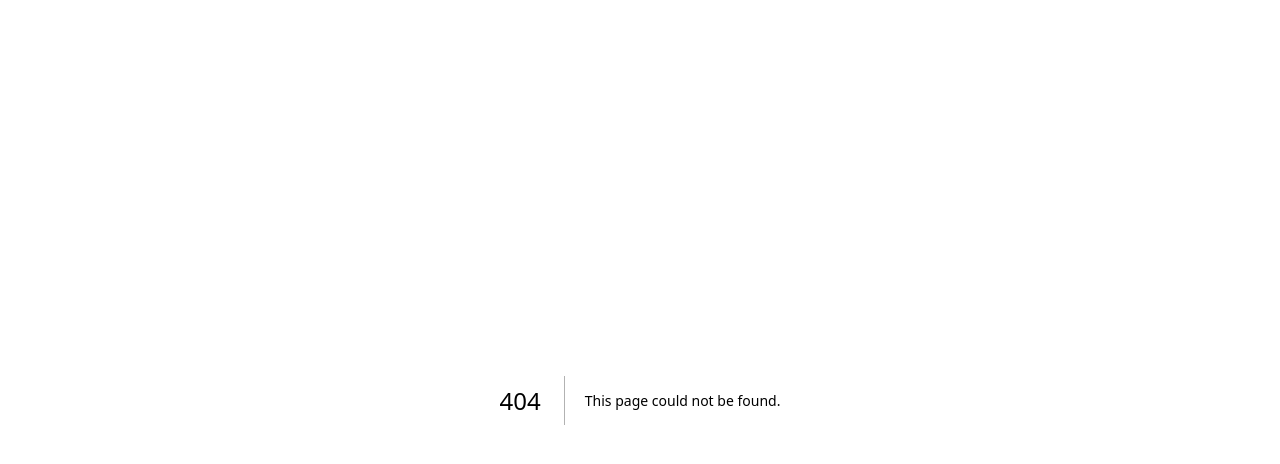
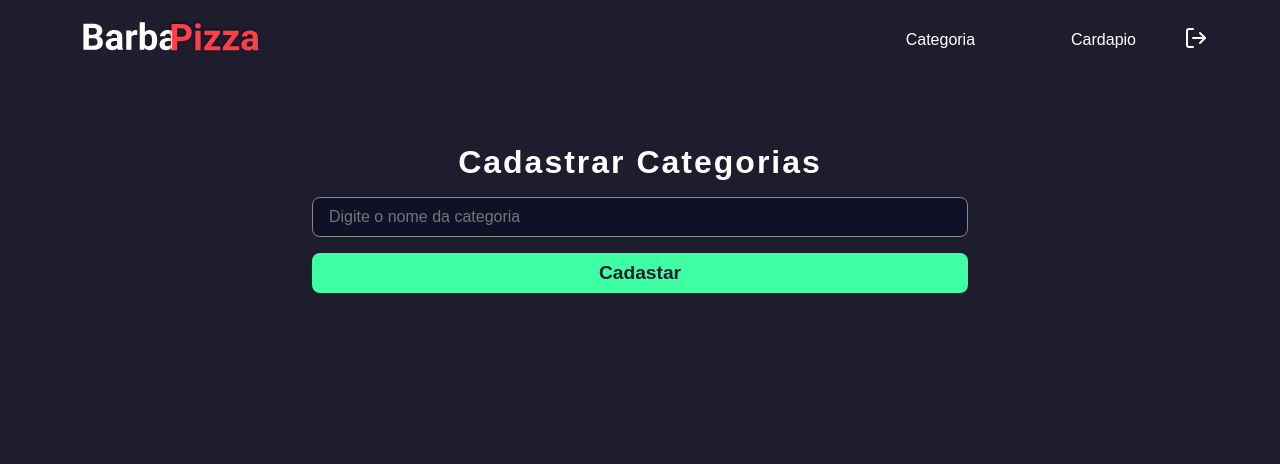
Before and after one commit to Barba2k2/BarbaPizza, a Next.js app in the folder frontend/: page /category in a window 1280 px wide. Before the commit this address had no page. Shown: the top 464 px of the page. Built offline with nearby package versions, Linux system fonts and the light colour scheme.

Commit message:
created category page for add categories

```diff
--- a/frontend/src/components/Header/index.tsx
+++ b/frontend/src/components/Header/index.tsx
@@ -31,7 +31,6 @@ export function Header() {
           </button>
         </nav>
       </div>
-      <h1>HEADEEER</h1>
     </header>
   );
 }
--- /dev/null
+++ b/frontend/src/pages/category/index.tsx
@@ -0,0 +1,41 @@
+import { FormEvent, useState } from "react";
+import Head from "next/head";
+import { Header } from "../../components/Header";
+import styles from "./styles.module.scss";
+
+export default function Category() {
+  const [name, setName] = useState("");
+
+  async function handleRegister(event: FormEvent) {
+    event.preventDefault();
+
+    alert(`Category Name: ${name}`);
+  }
+
+  return (
+    <>
+      <Head>
+        <title>Nova Categoria - Barba Pizzaria</title>
+      </Head>
+      <div>
+        <Header />
+        <main className={styles.container}>
+          <h1>Cadastrar Categorias</h1>
+
+          <form className={styles.form} onSubmit={handleRegister}>
+            <input
+              type="text"
+              placeholder="Digite o nome da categoria"
+              className={styles.input}
+              value={name}
+              onChange={(e) => setName(e.target.value)}
+            />
+            <button className={styles.buttonAdd} type="submit">
+              Cadastar
+            </button>
+          </form>
+        </main>
+      </div>
+    </>
+  );
+}
--- /dev/null
+++ b/frontend/src/pages/category/styles.module.scss
@@ -0,0 +1,44 @@
+.container {
+  max-width: 720px;
+  margin: 4rem auto;
+  padding: 0 2rem;
+
+  display: flex;
+  justify-content: space-between;
+  flex-direction: column;
+  color: "#FFF";
+}
+
+.container h1 {
+  color: var(--white);
+  justify-content: center;
+  display: flex;
+  letter-spacing: 2px;
+}
+
+.form {
+  display: flex;
+  flex-direction: column;
+  margin: 1rem 0;
+}
+
+.input {
+  background-color: var(--dark-900);
+  border: 0;
+  padding: 1rem;
+  height: 40px;
+  border-radius: 0.5rem;
+  color: var(--white);
+  border: 1px solid var(--gray-100);
+  margin-bottom: 1rem;
+}
+
+.buttonAdd {
+  height: 40px;
+  border: 0;
+  background-color: var(--green-900);
+  font-weight: bold;
+  font-size: 1.2rem;
+  border-radius: 0.5rem;
+  color: var(--dark-700);
+}
```
